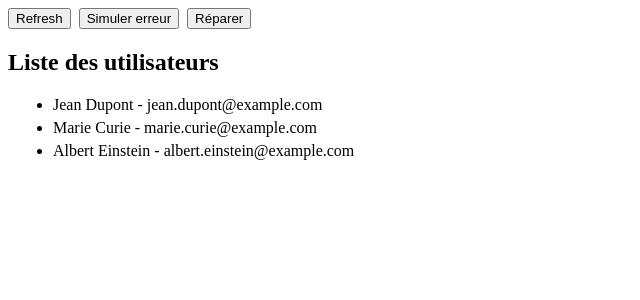
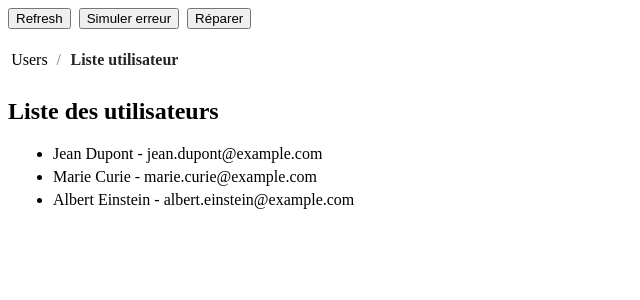
Before and after one commit to AypigTM/Learning-Angular, an Angular app: page /users/user-liste in a window 1280 px wide. Shown: the top 300 px of the page, without its empty margins (0-640 px from the left). Built offline with nearby package versions, Linux system fonts and the light colour scheme.

Commit message:
Add: BreadCrumbComponent

```diff
--- a/src/app/app.routes.ts
+++ b/src/app/app.routes.ts
@@ -4,6 +4,7 @@ export const appRoutes: Routes = [
   {
     path: 'users',
     loadChildren: () => import('./features/users/users.routes').then((m) => m.userRoutes),
+    data: {breadcrumb: "Users"},
   },
   { path: '', redirectTo: 'users/user-liste', pathMatch: 'full' },
 ];
--- /dev/null
+++ b/src/app/features/users/components/breadcrumb/breadcrumb.component.css
@@ -0,0 +1,66 @@
+/* Container */
+.bc {
+  display: block;
+  padding: 0.5rem 0;
+}
+
+/* List reset + layout */
+.bc__list {
+  margin: 0;
+  padding: 0;
+  list-style: none;
+
+  display: flex;
+  flex-wrap: wrap;
+  align-items: center;
+  gap: 0.25rem;
+}
+
+/* Each crumb */
+.bc__item {
+  display: inline-flex;
+  align-items: center;
+  min-width: 0;
+}
+
+/* Link */
+.bc__link {
+  color: inherit;
+  text-decoration: none;
+  font-weight: 500;
+
+  max-width: 22rem;
+  overflow: hidden;
+  text-overflow: ellipsis;
+  white-space: nowrap;
+
+  padding: 0.1rem 0.2rem;
+  border-radius: 0.25rem;
+}
+
+.bc__link:hover {
+  text-decoration: underline;
+}
+
+.bc__link:focus-visible {
+  outline: 2px solid currentColor;
+  outline-offset: 2px;
+}
+
+/* Separator */
+.bc__sep {
+  margin: 0 0.35rem;
+  opacity: 0.55;
+  user-select: none;
+}
+
+/* Current page */
+.bc__current {
+  font-weight: 600;
+  opacity: 0.85;
+
+  max-width: 22rem;
+  overflow: hidden;
+  text-overflow: ellipsis;
+  white-space: nowrap;
+}
--- /dev/null
+++ b/src/app/features/users/components/breadcrumb/breadcrumb.component.html
@@ -0,0 +1,20 @@
+<nav class="bc" aria-label="Breadcrumb">
+  <ol class="bc__list">
+    <li
+      class="bc__item"
+      *ngFor="let c of crumbs; let last = last"
+      [attr.aria-current]="last ? 'page' : null"
+    >
+      <ng-container *ngIf="!last; else current">
+        <a class="bc__link" [routerLink]="c.url">
+          {{ c.label }}
+        </a>
+        <span class="bc__sep" aria-hidden="true">/</span>
+      </ng-container>
+
+      <ng-template #current>
+        <span class="bc__current">{{ c.label }}</span>
+      </ng-template>
+    </li>
+  </ol>
+</nav>
--- /dev/null
+++ b/src/app/features/users/components/breadcrumb/breadcrumb.component.ts
@@ -0,0 +1,51 @@
+import { CommonModule } from '@angular/common';
+import { Component, inject } from '@angular/core';
+import { ActivatedRoute, RouterLink } from '@angular/router';
+
+export type Crumb = { label: string; url: any[] };
+
+@Component({
+  standalone: true,
+  selector: 'app-breadcrumb',
+  imports: [
+    CommonModule,
+    RouterLink
+  ],
+  templateUrl: './breadcrumb.component.html',
+  styleUrls: ['./breadcrumb.component.css'],
+})
+export class BreadcrumbComponent {
+  private readonly activatedRoute = inject(ActivatedRoute);
+  public crumbs: Crumb[] = this.buildCrumbs();
+
+  private buildCrumbs(): Crumb[] {
+    const crumbs: Crumb[] = [];
+
+    let route: ActivatedRoute | null = this.activatedRoute.root;
+    let url: any[] = [];
+
+    while (route) {
+      const snap = route.snapshot;
+
+      const segments = snap.url.map((s) => s.path).filter(Boolean);
+      if (segments.length) url = [...url, ...segments];
+
+      const bc = snap.data['breadcrumb'] as string | undefined;
+      const id = snap.params['id'] as string | undefined;
+
+      let label: string | undefined;
+      if (bc  && id ) {
+        label = `${bc} ${id}`;
+      } else if (bc) {
+        label = `${bc}`;
+      }
+
+      if (label) {
+        crumbs.push({ label, url: ['/', ...url] });
+      }
+
+      route = route.firstChild ?? null;
+    }
+    return crumbs;
+  }
+}
--- a/src/app/features/users/components/liste-user/liste-user.component.html
+++ b/src/app/features/users/components/liste-user/liste-user.component.html
@@ -3,6 +3,8 @@
   <button (click)="fail()">Simuler erreur</button>
   <button (click)="recover()">Réparer</button>
 </div>
+
+<app-breadcrumb></app-breadcrumb>
 
 @if (vm$ | async; as vm) {
   @switch (vm.state) {
--- a/src/app/features/users/components/profile/profile.component.html
+++ b/src/app/features/users/components/profile/profile.component.html
@@ -3,6 +3,7 @@
   <button (click)="fail()">Simuler erreur</button>
   <button (click)="recover()">Réparer</button>
 </div>
+<app-breadcrumb></app-breadcrumb>
 
 @if (vm$ | async; as vm) {
   @switch (vm.state) {
--- a/src/app/features/users/components/profile/profile.component.ts
+++ b/src/app/features/users/components/profile/profile.component.ts
@@ -5,13 +5,17 @@ import { Observable, of } from 'rxjs';
 import { catchError, filter, map, startWith, switchMap } from 'rxjs/operators';
 import { User } from '../../data/models/user.model';
 import { UserService } from '../../data/user.service';
+import { BreadcrumbComponent } from '../breadcrumb/breadcrumb.component';
 
 type Vm = { state: 'loading' } | { state: 'error'; error: string } | { state: 'ready'; user: User };
 
 @Component({
   standalone: true,
   selector: 'app-user-profile',
-  imports: [AsyncPipe],
+  imports: [
+    AsyncPipe,
+    BreadcrumbComponent,
+  ],
   templateUrl: './profile.component.html',
   styleUrls: ['./profile.component.css'],
 })
--- a/src/app/features/users/users.routes.ts
+++ b/src/app/features/users/users.routes.ts
@@ -7,16 +7,20 @@ export const userRoutes: Routes = [
     path: 'user/random',
     loadComponent: () =>
       import('./components/user-random/user-random.component').then((m) => m.UserRandomComponent),
+    data: {breadcrumb: "Random"},
   },
   {
     path: 'user/:id',
     loadComponent: () =>
       import('./components/profile/profile.component').then((m) => m.ProfileComponent),
+    data: {breadcrumb: "Profile"},
+
   },
   {
     path: 'user-liste',
     loadComponent: () =>
       import('./components/liste-user/liste-user.component').then((m) => m.ListeUserComponent),
+        data: {breadcrumb: "Liste utilisateur"},
   },
   { path: '', redirectTo: 'user-liste', pathMatch: 'full' },
 ];
```
Also changed, not shown: src/app/features/users/components/liste-user/liste-user.component.ts (+7 -2 lines).
